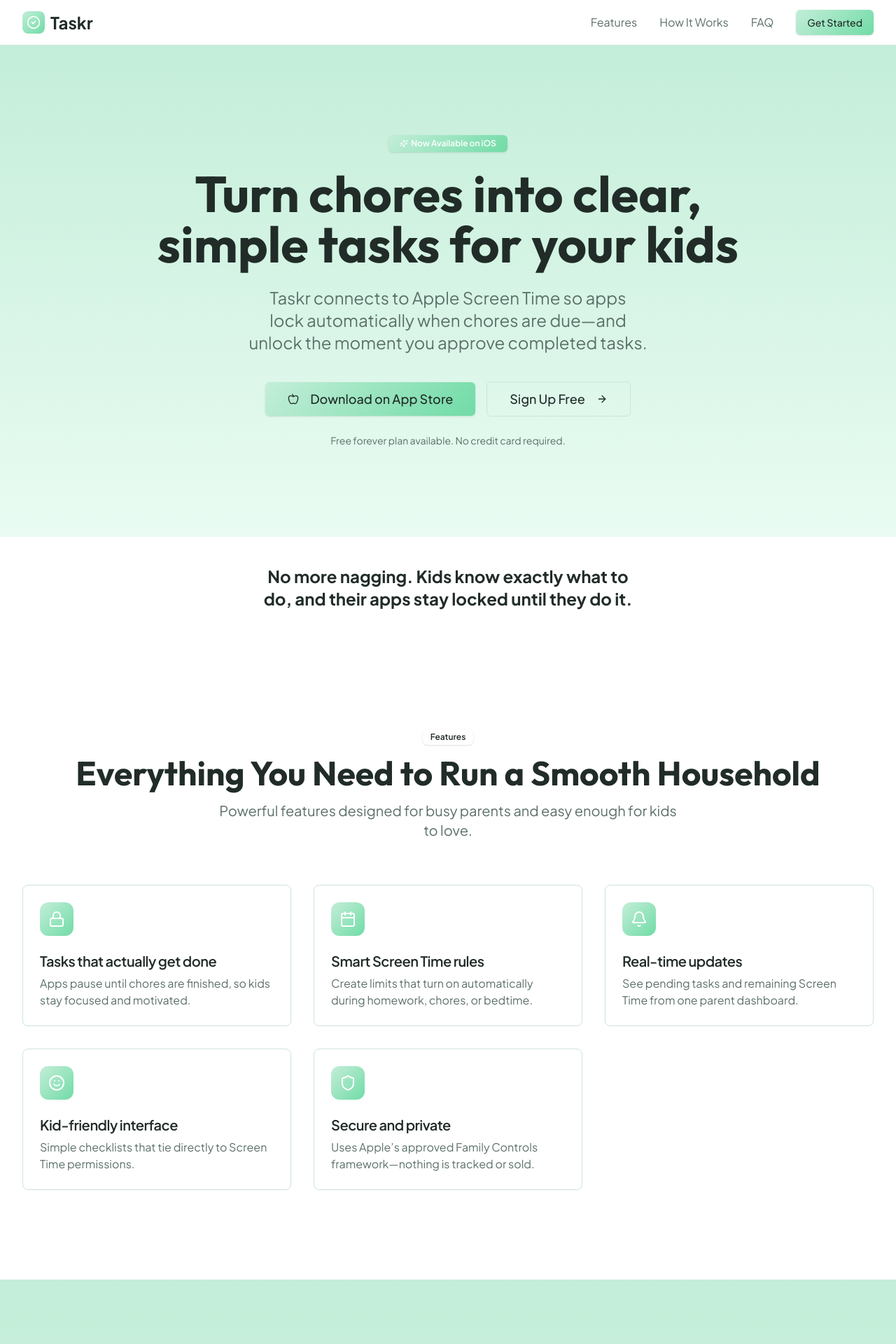
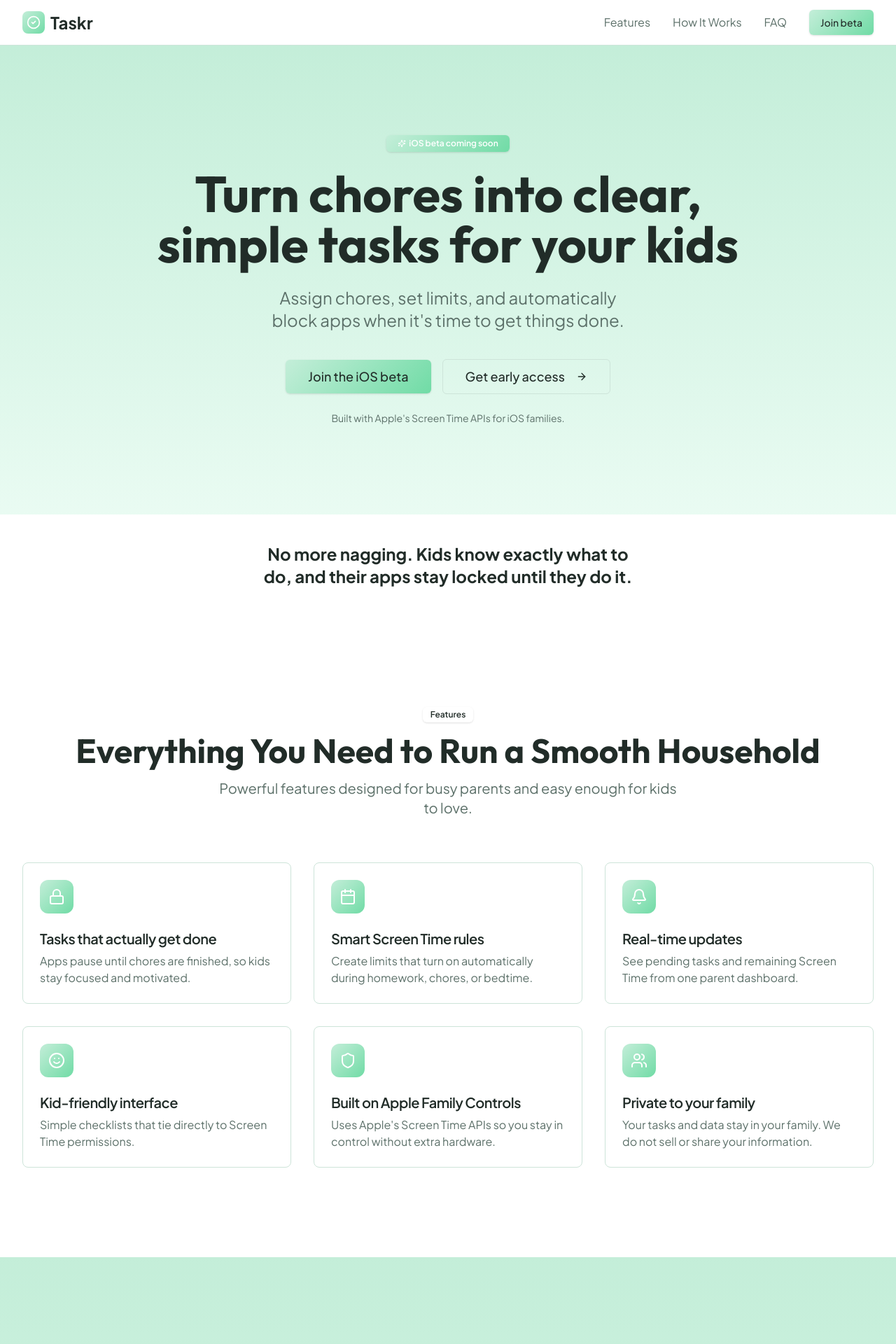
Before and after one commit to johnnywalker100/taskrsite, a Next.js app: page / in a window 1280 px wide. Shown: the top 1920 px of the page at 70% size. Built offline with nearby package versions, Linux system fonts and the light colour scheme.

Commit message:
Refactor landing page for beta: Screen Time focus, remove fake testimonials, update CTAs

```diff
--- a/src/pages/index.tsx
+++ b/src/pages/index.tsx
@@ -1,5 +1,5 @@
 
-import { CheckCircle2, Calendar, Bell, Sparkles, Shield, Smile, ArrowRight, Apple, Star, Menu, X, Lock, Smartphone, ListChecks } from "lucide-react";
+import { CheckCircle2, Calendar, Bell, Sparkles, Shield, Smile, ArrowRight, Menu, X, Lock, Smartphone, ListChecks, Users } from "lucide-react";
 import { Button } from "@/components/ui/button";
 import { Card, CardContent, CardDescription, CardHeader, CardTitle } from "@/components/ui/card";
 import { Badge } from "@/components/ui/badge";
@@ -33,8 +33,13 @@
     },
     {
       icon: Shield,
-      title: "Secure and private",
-      description: "Uses Apple’s approved Family Controls framework—nothing is tracked or sold."
+      title: "Built on Apple Family Controls",
+      description: "Uses Apple's Screen Time APIs so you stay in control without extra hardware."
+    },
+    {
+      icon: Users,
+      title: "Private to your family",
+      description: "Your tasks and data stay in your family. We do not sell or share your information."
     }
   ];
 
@@ -112,31 +117,14 @@
     }
   ];
 
-  const testimonials = [
-    {
-      name: "Sarah M.",
-      role: "Mom of 3",
-      content: "Taskr has completely changed how our household runs. No more nagging about chores!",
-      rating: 5
-    },
-    {
-      name: "Michael T.",
-      role: "Dad of 2",
-      content: "My kids actually enjoy checking off their tasks. The interface is so simple and fun.",
-      rating: 5
-    },
-    {
-      name: "Jennifer K.",
-      role: "Parent",
-      content: "Finally, a task app that works for the whole family. Worth every penny.",
-      rating: 5
-    }
-  ];
-
   const faqs = [
     {
       question: "Is Taskr really free?",
-      answer: "Yes! Our free plan includes up to 3 family members and 10 active tasks, perfect for small families getting started."
+      answer: "During our beta, Taskr is completely free. We plan to offer a free plan and a simple paid plan once we launch publicly."
+    },
+    {
+      question: "Does Taskr control Screen Time?",
+      answer: "Yes. Taskr uses Apple's Screen Time APIs (Family Controls) to apply app limits when tasks are due and unlock them when tasks are completed."
     },
     {
       question: "How do kids access their tasks?",
@@ -151,12 +139,8 @@
       answer: "Taskr works great for kids ages 5 and up. Younger kids may need parent help reading tasks, while older kids can use it independently."
     },
     {
-      question: "Can I cancel anytime?",
-      answer: "Yes, you can cancel your subscription anytime. Your data remains accessible until the end of your billing period."
-    },
-    {
       question: "Is my family's data secure?",
-      answer: "Absolutely. We use industry-standard encryption and never share your family's information with third parties."
+      answer: "Absolutely. We use industry-standard encryption and never share your family's information with third parties. Everything runs through Apple's approved Family Controls."
     }
   ];
 
@@ -184,7 +168,9 @@
               <a href="#features" className="text-muted-foreground hover:text-foreground transition-colors">Features</a>
               <a href="#how-it-works" className="text-muted-foreground hover:text-foreground transition-colors">How It Works</a>
               <a href="#faq" className="text-muted-foreground hover:text-foreground transition-colors">FAQ</a>
-              <Button className="gradient-mint border-0 hover:opacity-90 transition-opacity">Get Started</Button>
+              <a href="#early-access">
+                <Button className="gradient-mint border-0 hover:opacity-90 transition-opacity">Join beta</Button>
+              </a>
             </div>
 
             <button className="md:hidden" onClick={() => setMobileMenuOpen(!mobileMenuOpen)}>
@@ -199,7 +185,9 @@
               <a href="#features" className="block py-2 text-muted-foreground hover:text-foreground transition-colors">Features</a>
               <a href="#how-it-works" className="block py-2 text-muted-foreground hover:text-foreground transition-colors">How It Works</a>
               <a href="#faq" className="block py-2 text-muted-foreground hover:text-foreground transition-colors">FAQ</a>
-              <Button className="w-full gradient-mint border-0 hover:opacity-90 transition-opacity">Get Started</Button>
+              <a href="#early-access" className="block">
+                <Button className="w-full gradient-mint border-0 hover:opacity-90 transition-opacity">Join beta</Button>
+              </a>
             </div>
           </div>
         )}
@@ -215,25 +203,28 @@
           <div className="text-center max-w-4xl mx-auto">
             <Badge className="mb-6 gradient-mint border-0 text-white px-4 py-1">
               <Sparkles className="w-3 h-3 mr-1" />
-              Now Available on iOS
+              iOS beta coming soon
             </Badge>
             <h1 className="text-5xl sm:text-6xl lg:text-7xl font-bold text-foreground mb-6 text-balance">
               Turn chores into <span className="text-mint-dark">clear, simple tasks</span> for your kids
             </h1>
             <p className="text-xl sm:text-2xl text-muted-foreground mb-10 max-w-3xl mx-auto text-balance">
-              Taskr connects to Apple Screen Time so apps lock automatically when chores are due—and unlock the moment you approve completed tasks.
+              Assign chores, set limits, and automatically block apps when it's time to get things done.
             </p>
             <div className="flex flex-col sm:flex-row gap-4 justify-center items-center">
+              <a href="#early-access">
                 <Button size="lg" className="gradient-mint border-0 hover:opacity-90 transition-opacity text-lg px-8 py-6">
-                <Apple className="w-5 h-5 mr-2" />
-                Download on App Store
+                  Join the iOS beta
                 </Button>
+              </a>
+              <a href="#early-access">
                 <Button size="lg" variant="outline" className="text-lg px-8 py-6 border-mint-medium hover:bg-mint-light/20">
-                Sign Up Free
+                  Get early access
                   <ArrowRight className="w-5 h-5 ml-2" />
                 </Button>
+              </a>
             </div>
-            <p className="text-sm text-muted-foreground mt-6">Free forever plan available. No credit card required.</p>
+            <p className="text-sm text-muted-foreground mt-6">Built with Apple's Screen Time APIs for iOS families.</p>
           </div>
         </div>
       </section>
@@ -347,44 +338,11 @@
           </div>
 
           <div className="mt-16 text-center">
+            <a href="#early-access">
               <Button size="lg" className="gradient-mint border-0 hover:opacity-90 transition-opacity">
-              Start Your Free Trial
+                Join the iOS beta
               </Button>
-          </div>
-        </div>
-      </section>
-
-      <section id="testimonials" className="py-20 lg:py-32 bg-white">
-        <div className="max-w-7xl mx-auto px-4 sm:px-6 lg:px-8">
-          <div className="text-center mb-16">
-            <Badge className="mb-4 bg-mint-light text-mint-dark">Testimonials</Badge>
-            <h2 className="text-4xl sm:text-5xl font-bold text-foreground mb-4">Loved by Families Everywhere</h2>
-            <p className="text-xl text-muted-foreground max-w-2xl mx-auto">
-              See what parents are saying about Taskr.
-            </p>
-          </div>
-
-          <div className="grid grid-cols-1 md:grid-cols-3 gap-8">
-            {testimonials.map((testimonial, index) => (
-              <Card key={index} className="border-mint-light/50">
-                <CardHeader>
-                  <div className="flex gap-1 mb-3">
-                    {[...Array(testimonial.rating)].map((_, i) => (
-                      <Star key={i} className="w-5 h-5 fill-mint-medium text-mint-medium" />
-                    ))}
-                  </div>
-                  <CardDescription className="text-base text-foreground italic">
-                    "{testimonial.content}"
-                  </CardDescription>
-                </CardHeader>
-                <CardContent>
-                  <div>
-                    <p className="font-semibold text-foreground">{testimonial.name}</p>
-                    <p className="text-sm text-muted-foreground">{testimonial.role}</p>
-                  </div>
-                </CardContent>
-              </Card>
-            ))}
+            </a>
           </div>
         </div>
       </section>
@@ -457,19 +415,18 @@
         </div>
       </section>
 
-      <section id="contact" className="py-20 lg:py-32 gradient-mint-soft">
+      <section id="early-access" className="py-20 lg:py-32 gradient-mint-soft">
         <div className="max-w-4xl mx-auto px-4 sm:px-6 lg:px-8 text-center">
-          <h2 className="text-4xl sm:text-5xl font-bold text-foreground mb-6">Ready to Transform Your Family's Routine?</h2>
+          <h2 className="text-4xl sm:text-5xl font-bold text-foreground mb-6">Join Early Families Testing Taskr</h2>
           <p className="text-xl text-muted-foreground mb-10">
-            Join thousands of families who have simplified their household management with Taskr.
+            Join early families testing Taskr and help shape how Screen Time and chores work together.
           </p>
           <div className="flex flex-col sm:flex-row gap-4 justify-center items-center">
             <Button size="lg" className="gradient-mint border-0 hover:opacity-90 transition-opacity text-lg px-8 py-6">
-              <Apple className="w-5 h-5 mr-2" />
-              Download Now
+              Join the iOS beta
             </Button>
             <Button size="lg" variant="outline" className="text-lg px-8 py-6 border-mint-medium hover:bg-mint-light/20">
-              Contact Support
+              Contact support
             </Button>
           </div>
         </div>
@@ -486,7 +443,7 @@
                 <span className="text-xl font-bold">Taskr</span>
               </div>
               <p className="text-sm text-muted-foreground">
-                Making family task management simple and fun.
+                Making family tasks and Screen Time management simple.
               </p>
             </div>
 
@@ -499,11 +456,10 @@
             </div>
 
             <div>
-              <h3 className="font-semibold mb-4">Company</h3>
+              <h3 className="font-semibold mb-4">Get in Touch</h3>
               <ul className="space-y-2 text-sm text-muted-foreground">
-                <li><a href="#" className="hover:text-foreground transition-colors">About Us</a></li>
-                <li><a href="#contact" className="hover:text-foreground transition-colors">Contact</a></li>
-                <li><a href="#" className="hover:text-foreground transition-colors">Blog</a></li>
+                <li><a href="#early-access" className="hover:text-foreground transition-colors">Join Beta</a></li>
+                <li><a href="#early-access" className="hover:text-foreground transition-colors">Contact</a></li>
               </ul>
             </div>
 
--- a/src/pages/privacy.tsx
+++ b/src/pages/privacy.tsx
@@ -47,7 +47,7 @@
             <ul className="list-disc pl-6 space-y-2 text-muted-foreground">
               <li>Name and email address</li>
               <li>Phone number (optional)</li>
-              <li>Payment information (processed securely through Apple Pay)</li>
+              <li>Payment information (when paid plans become available, processed securely through Apple Pay)</li>
               <li>Profile information you choose to provide</li>
             </ul>
 
@@ -73,7 +73,7 @@
             </p>
             <ul className="list-disc pl-6 space-y-2 text-muted-foreground">
               <li>Provide, maintain, and improve our Service</li>
-              <li>Process your transactions and manage your subscriptions</li>
+              <li>Process transactions and manage subscriptions (when paid plans become available)</li>
               <li>Send you notifications about tasks and updates</li>
               <li>Respond to your comments, questions, and provide customer support</li>
               <li>Monitor and analyze usage and trends to improve user experience</li>
```
Also changed, not shown: src/pages/terms.tsx (+6 -6 lines). Lines whose indentation alone changed are shown as unchanged.
